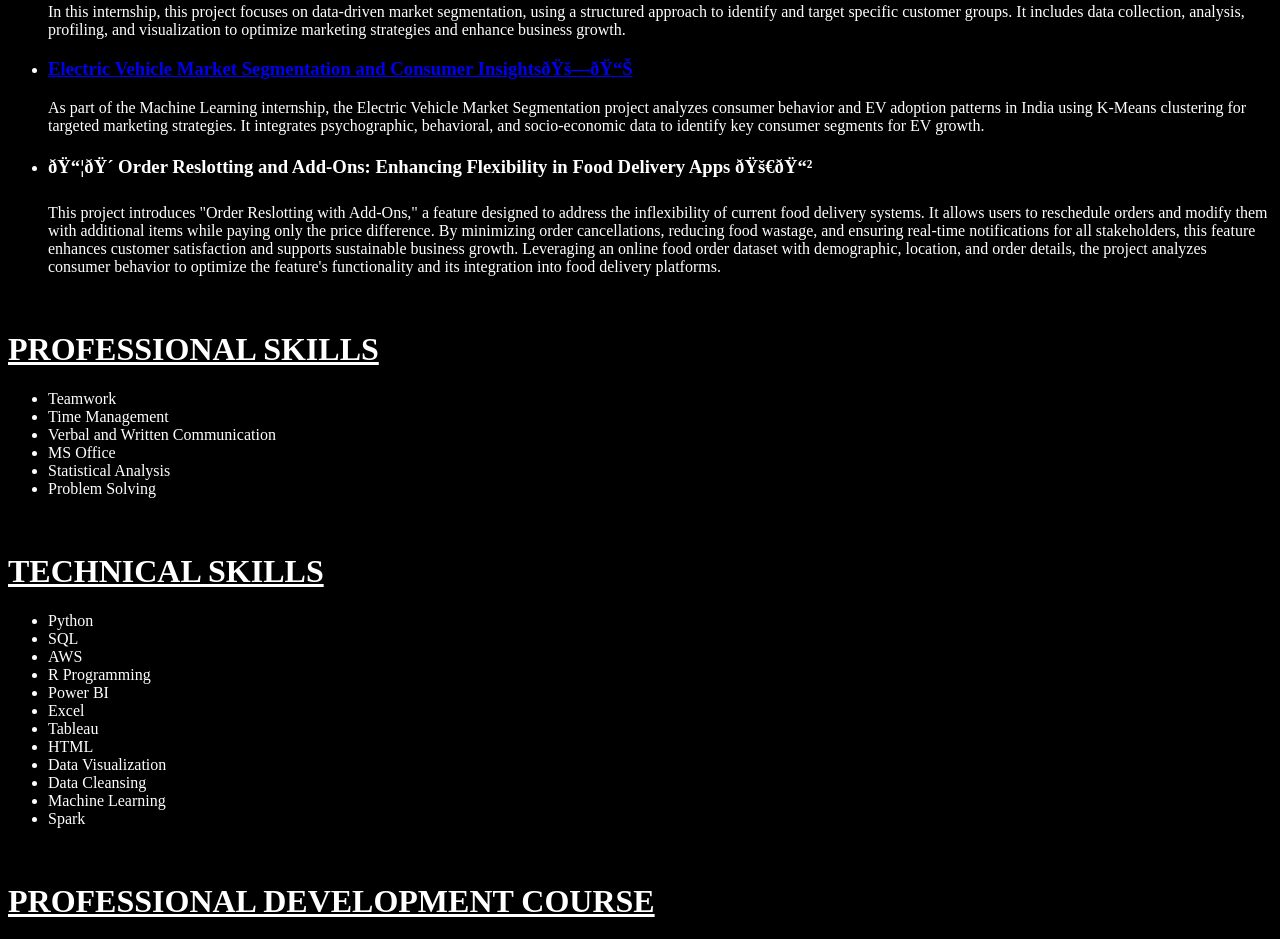
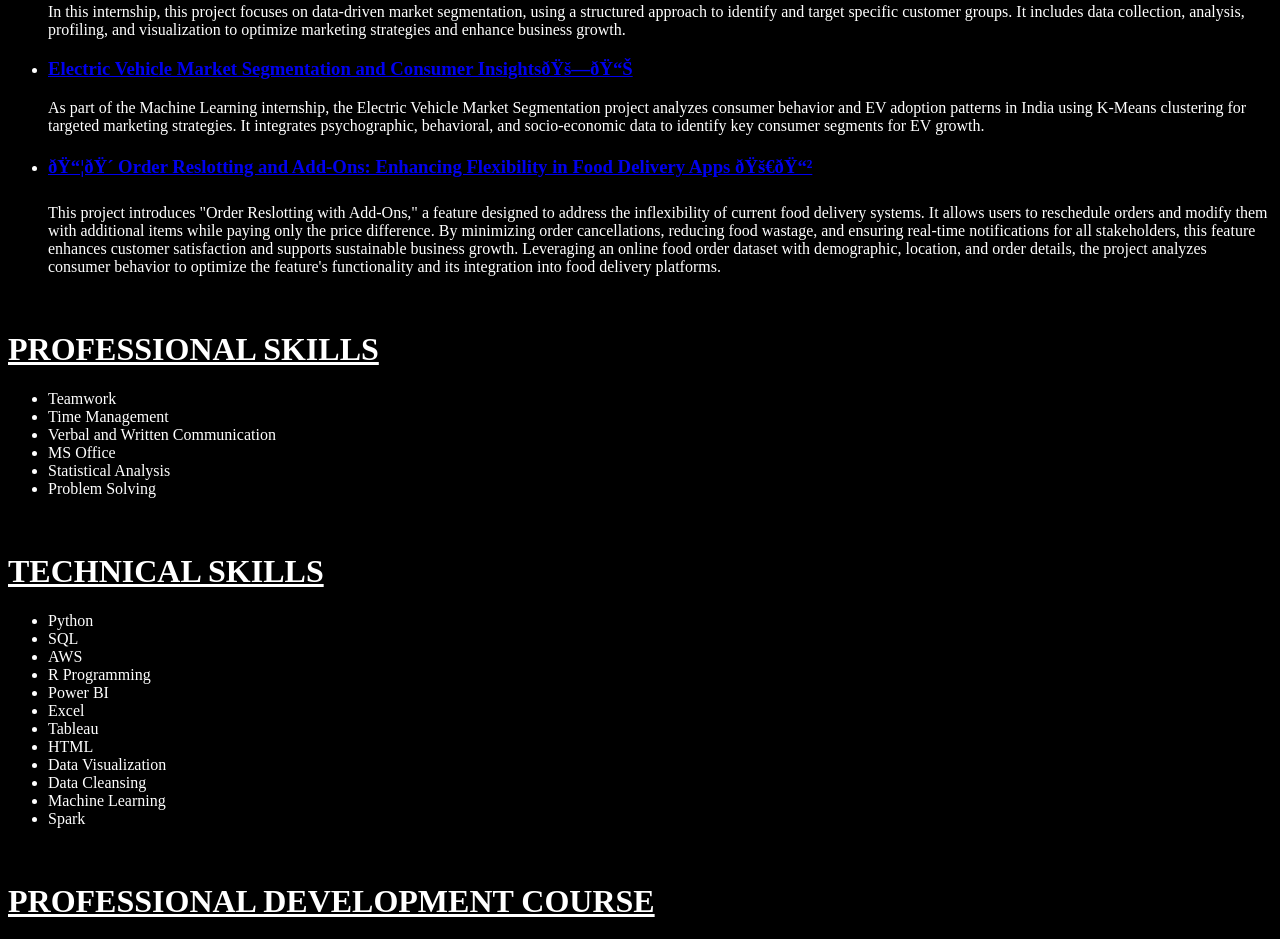
Before and after one commit to gitramani/My-Website, a plain HTML site: page index.html in a window 1280 px wide. Shown: the part 1559-2498 px from the top of the page. Drawn offline with Linux system fonts and the light colour scheme.

Commit message:
Update index.html

```diff
--- a/index.html
+++ b/index.html
@@ -83,7 +83,7 @@
                     <p>As part of the Machine Learning internship, the Electric Vehicle Market Segmentation project analyzes consumer behavior and EV adoption patterns in India using K-Means clustering for targeted marketing strategies. It integrates psychographic, behavioral, and socio-economic data to identify key consumer segments for EV growth.</p>
                 </li>
                 <li>
-                    <a https://github.com/gitramani/rramanidevi/blob/415121b2d20b8e9741b8736e72bfffc50b2cfac7/Order%20Reslotting%20and%20Add-Ons%20-%20Final%20Project.pdf>
+                    <a href=" https://github.com/gitramani/rramanidevi/blob/415121b2d20b8e9741b8736e72bfffc50b2cfac7/Order%20Reslotting%20and%20Add-Ons%20-%20Final%20Project.pdf">
                         <h3>📦🍴 Order Reslotting and Add-Ons: Enhancing Flexibility in Food Delivery Apps 🚀📲</h3>
                     </a>
                     <p>This project introduces "Order Reslotting with Add-Ons," a feature designed to address the inflexibility of current food delivery systems. It allows users to reschedule orders and modify them with additional items while paying only the price difference. By minimizing order cancellations, reducing food wastage, and ensuring real-time notifications for all stakeholders, this feature enhances customer satisfaction and supports sustainable business growth. Leveraging an online food order dataset with demographic, location, and order details, the project analyzes consumer behavior to optimize the feature's functionality and its integration into food delivery platforms.</p>
```
